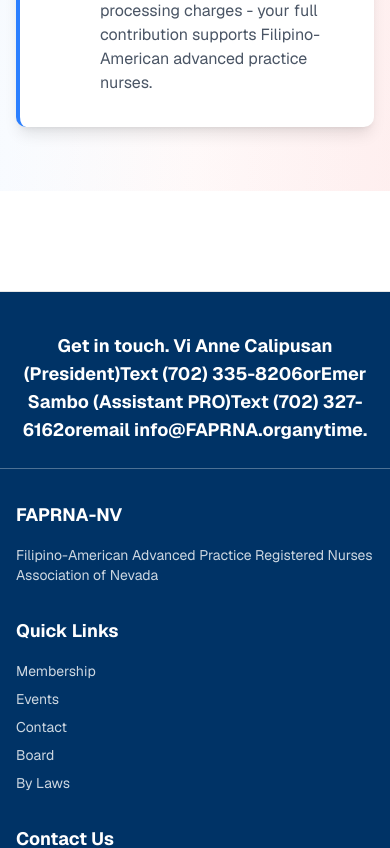
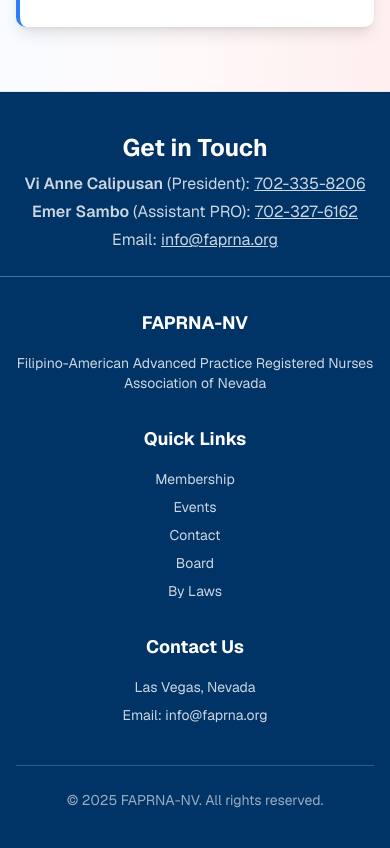
Before and after one commit to Arshie13/FAPRNA, a Next.js app: page /membership in a window 390 px wide. Shown: the part 3080-3928 px from the top of the page. Built offline with nearby package versions, Linux system fonts and the light colour scheme.

Commit message:
enhanced UI layout

```diff
--- a/src/app/event-registration/page.tsx
+++ b/src/app/event-registration/page.tsx
@@ -2,7 +2,7 @@ import EventRegistration from "@/components/EventRegister"
 
 export default function EventRegistrationPage() {
   return (
-    <div className="flex min-h-screen flex-col pt-25 pb-25">
+    <div className="flex min-h-screen flex-col">
       <main className="flex-1">
         <EventRegistration />
       </main>
--- a/src/app/landing-page/page.tsx
+++ b/src/app/landing-page/page.tsx
@@ -1,6 +1,5 @@
 import HeroSection from "@/components/HeroSection";
 import CollaborationSection from "@/components/CollaborationSection";
-import PearlsCard from "@/components/PEARLSCard";
 import WhyJoin from "@/components/Join";
 import FaprnaNews from "@/components/News";
 
@@ -9,7 +8,6 @@ export default function Home() {
     <main className="flex flex-col gap-[32px] row-start-2 items-center sm:items-start">
       <HeroSection />
       <CollaborationSection />
-      <PearlsCard />
       <FaprnaNews />
       <WhyJoin />
     </main>
--- a/src/app/layout.tsx
+++ b/src/app/layout.tsx
@@ -26,7 +26,7 @@ export default function RootLayout({
   return (
     <html lang="en">
       <body className={`${geistSans.variable} ${geistMono.variable} antialiased`}>
-        <div className=" min-h-screen p-0 pb-20 gap-8 sm:gap-16 sm:p-0 font-[family-name:var(--font-geist-sans)]">
+        <div className="min-h-screen p-0 pb-10 gap-8 sm:gap-16 sm:p-0 font-[family-name:var(--font-geist-sans)]">
           <LayoutShell>{children}</LayoutShell>
         </div>
       </body>
--- a/src/app/membership/page.tsx
+++ b/src/app/membership/page.tsx
@@ -2,7 +2,7 @@ import Membership from "@/components/Membership"
 
 export default function MembershipPage() {
   return (
-    <div className="flex min-h-screen flex-col pt-25 pb-25">
+    <div className="flex min-h-screen flex-col">
       <main className="flex-1">
         <Membership />
       </main>
--- a/src/components/EventRegister.tsx
+++ b/src/components/EventRegister.tsx
@@ -27,12 +27,12 @@ export default function EventRegistration() {
         ></div>
       </div>
 
-      <section className="relative w-full py-16">
+      <section className="relative w-full py-4">
         <div className="container mx-auto px-4">
           {/* Header with enhanced styling */}
-          <div className="mb-12 text-center">
+          <div className="text-center">
             <div className="relative inline-block">
-              <p className="mb-2 text-sm uppercase tracking-wider text-gray-500 relative z-10">FAPRNA News</p>
+              <p className="text-sm uppercase tracking-wider text-gray-500 relative z-10">FAPRNA News</p>
               <div className="absolute -top-2 -left-4 h-8 w-8 rounded-full bg-blue-200/30 blur-sm"></div>
             </div>
             <h1 className="mb-4 text-3xl font-bold text-gray-800 md:text-4xl relative">
--- a/src/components/Footer.tsx
+++ b/src/components/Footer.tsx
@@ -1,3 +1,5 @@
+"use client"
+
 import Link from "next/link"
 // import { Facebook, Instagram, Linkedin, Twitter } from "lucide-react"
 
@@ -5,23 +7,33 @@ export default function Footer() {
   return (
     <footer className="w-full border-t bg-[#003366] py-10 text-white">
       <div className="items-center text-center mb-6">
-        <h1 className="text-lg font-bold text-white">
-          Get in touch. Vi Anne Calipusan (President)Text (702) 335-8206orEmer Sambo (Assistant PRO)Text (702) 327-6162oremail info@FAPRNA.organytime.
-        </h1>
+        <h2 className="text-2xl font-bold mb-2 text-white">Get in Touch</h2>
+        <p className="text-white/80 text-base mb-1">
+          <span className="font-semibold">Vi Anne Calipusan</span> (President):{" "}
+          <a href="tel:7023358206" className="underline hover:text-white">702-335-8206</a>
+        </p>
+        <p className="text-white/80 text-base mb-1">
+          <span className="font-semibold">Emer Sambo</span> (Assistant PRO):{" "}
+          <a href="tel:7023276162" className="underline hover:text-white">702-327-6162</a>
+        </p>
+        <p className="text-white/80 text-base">
+          Email:{" "}
+          <a href="mailto:info@faprna.org" className="underline hover:text-white">
+            info@faprna.org
+          </a>
+        </p>
       </div>
       <div className="w-full flex justify-center mb-8">
         <div className="w-full max-w-screen border-t border-white/30"></div>
       </div>
       <div className="container mx-auto px-4">
-        <div className="grid grid-cols-1 gap-8 md:grid-cols-3">
-          <div>
+        <div className="grid grid-cols-1 gap-8 md:grid-cols-3 text-center md:text-left">
+          <div className="flex flex-col items-center md:items-start">
             <h3 className="mb-4 text-lg font-bold">FAPRNA-NV</h3>
             <p className="text-sm text-white/80">
               Filipino-American Advanced Practice Registered Nurses Association of Nevada
             </p>
-
             {/* uncomment this along with the imports in case they have socials */}
-
             {/* <div className="mt-4 flex space-x-4">
               <Link href="#" className="text-white/80 hover:text-white">
           <Facebook className="h-5 w-5" />
@@ -41,7 +53,7 @@ export default function Footer() {
               </Link>
             </div> */}
           </div>
-          <div>
+          <div className="flex flex-col items-center md:items-start">
             <h3 className="mb-4 text-lg font-bold">Quick Links</h3>
             <ul className="space-y-2 text-sm">
               <li>
@@ -71,7 +83,7 @@ export default function Footer() {
               </li>
             </ul>
           </div>
-          <div>
+          <div className="flex flex-col items-center md:items-start">
             <h3 className="mb-4 text-lg font-bold">Contact Us</h3>
             <address className="not-italic">
               <p className="mb-2 text-sm text-white/80">Las Vegas, Nevada</p>
--- a/src/components/HeroSection.tsx
+++ b/src/components/HeroSection.tsx
@@ -18,13 +18,13 @@ export default function HeroSection() {
 
       {/* Content overlay */}
       <div className="relative z-10 flex h-full flex-col items-center justify-center px-4 text-center text-white">
-        <h1 className="mb-2 text-4xl font-bold md:text-5xl lg:text-6xl">FAPRNA-NV</h1>
+        <h1 className="mb-6 mt-2 text-4xl font-bold md:text-5xl lg:text-6xl">FAPRNA-NV</h1>
         <p className="mx-auto max-w-3xl text-lg font-medium md:text-xl lg:text-2xl">
           A non-profit, professional organization dedicated to unify and foster excellence of the Filipino-American
           Advanced Practice Nurses in Nevada.
         </p>
         <Link href="/event-registration" className="mt-8">
-          <Button className="rounded-full bg-red-600 px-8 py-2 text-lg font-bold uppercase hover:bg-red-700">
+          <Button className="rounded-full bg-red-600 mb-12 px-8 py-2 text-lg font-bold uppercase hover:bg-red-700">
             Events!
           </Button>
         </Link>
--- a/src/components/Luminance.tsx
+++ b/src/components/Luminance.tsx
@@ -136,7 +136,7 @@ export default function LuminanceAwards({ onVote }: LuminanceAwardsProps) {
             variant="outline"
             className="border-amber-500 text-amber-500 hover:bg-amber-500/10 transition-colors"
           >
-            <Link href="/">
+            <Link href="/landing-page">
               <Home className="w-4 h-4 mr-2" />
               Back to FAPRNA Homepage
             </Link>
--- a/src/components/Navbar.tsx
+++ b/src/components/Navbar.tsx
@@ -14,7 +14,7 @@ export default function Navbar() {
     <header className="sticky top-0 z-50 w-full border-b bg-white">
       <div className="flex h-32 items-center justify-center px-10 md:px-6">
         <div className="flex items-center gap-2 mx-5">
-          <Link href="/" className="flex items-center">
+          <Link href="/landing-page" className="flex items-center">
             <div className="flex flex-col">
               <div className="flex items-center">
                 <Image src="/faprna_logo.png" alt="FAPRNA-NV Logo" width={40} height={40} className="mr-2" />
@@ -29,7 +29,7 @@ export default function Navbar() {
         </div>
 
         <nav className="hidden mx-5 md:flex md:items-center md:gap-6">
-          <Link href="/" className="text-sm font-medium text-[#003366] hover:text-[#003366]/80">
+          <Link href="/landing-page" className="text-sm font-medium text-[#003366] hover:text-[#003366]/80">
             Home
           </Link>
           <Link href="/membership" className="text-sm font-medium text-[#003366] hover:text-[#003366]/80">
```
Also changed, not shown: src/components/News.tsx (+12 -3 lines). Lines whose indentation alone changed are shown as unchanged.
